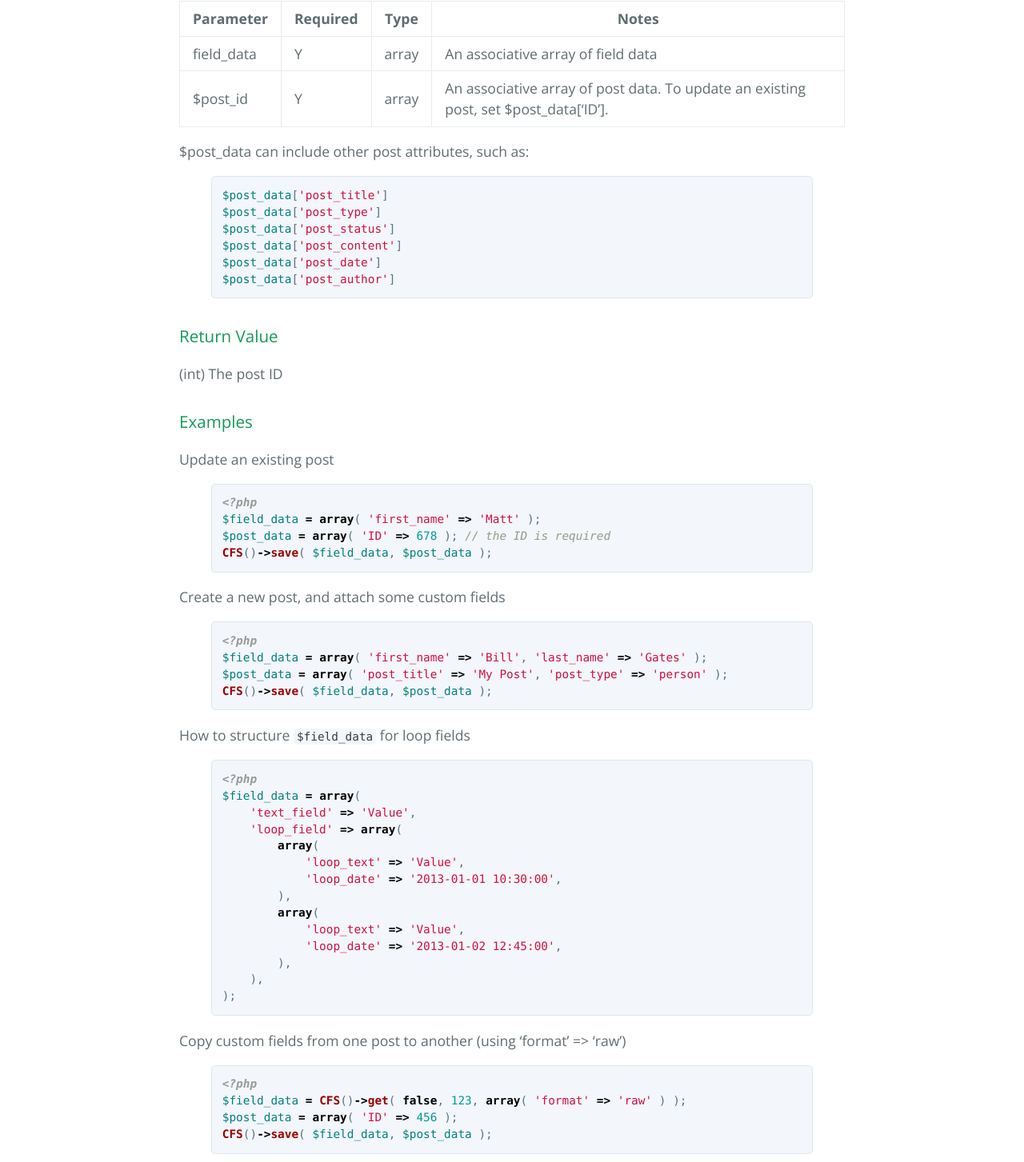
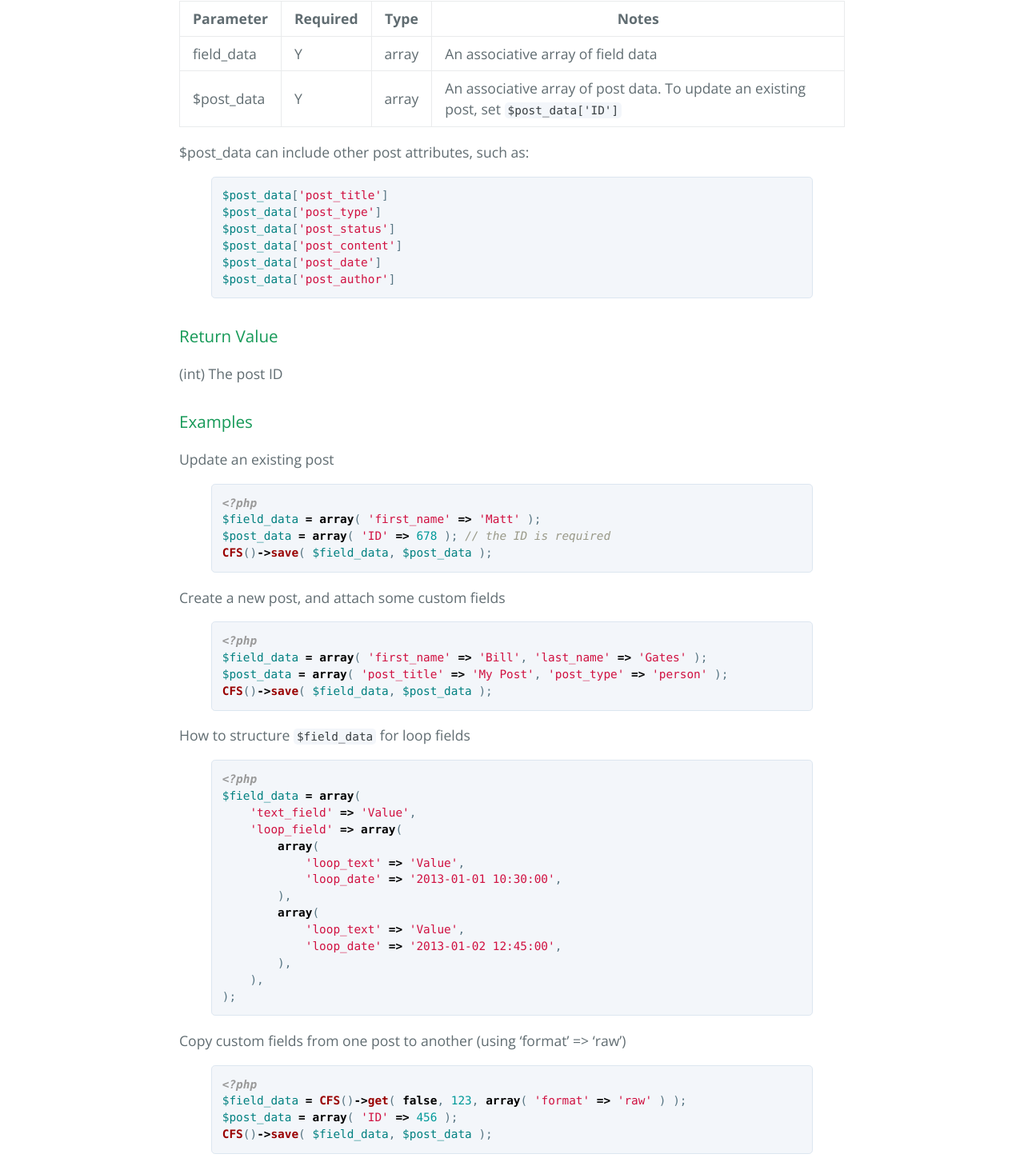
Before and after one commit to mgibbs189/custom-field-suite, a Jekyll site: the page built from api/save.md, in a window 1280 px wide. Shown: the part 535-1988 px from the top of the page at 80% size. Built offline with Jekyll 4.4.1, drawn with Linux system fonts in a browser that asks for light colours.

Commit message:
Update save.md

```diff
--- a/api/save.md
+++ b/api/save.md
@@ -12,7 +12,7 @@ title: save
 | Parameter | Required | Type | Notes |
 |-----------|----------|------|-------|
 | field_data  | Y | array | An associative array of field data |
-| $post_id  | Y | array | An associative array of post data. To update an existing post, set $post_data['ID']. |
+| $post_data  | Y | array | An associative array of post data. To update an existing post, set `$post_data['ID']` |
 
 $post_data can include other post attributes, such as:
 
```
